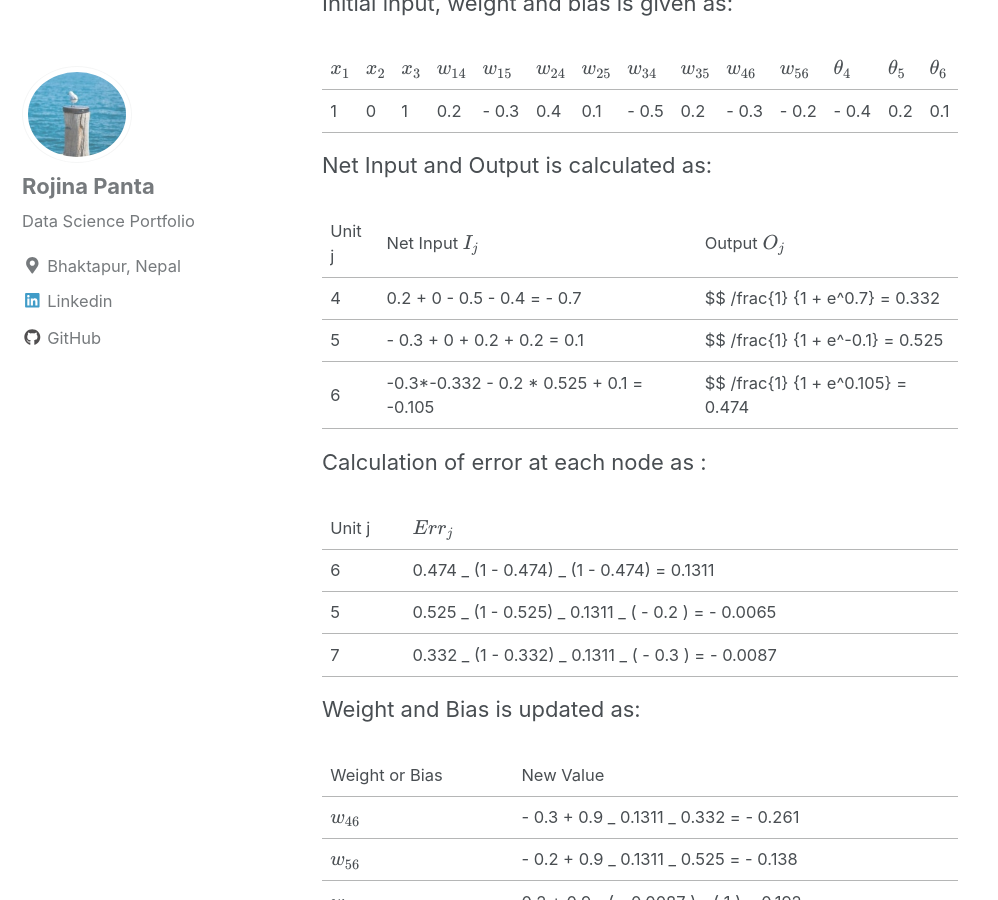
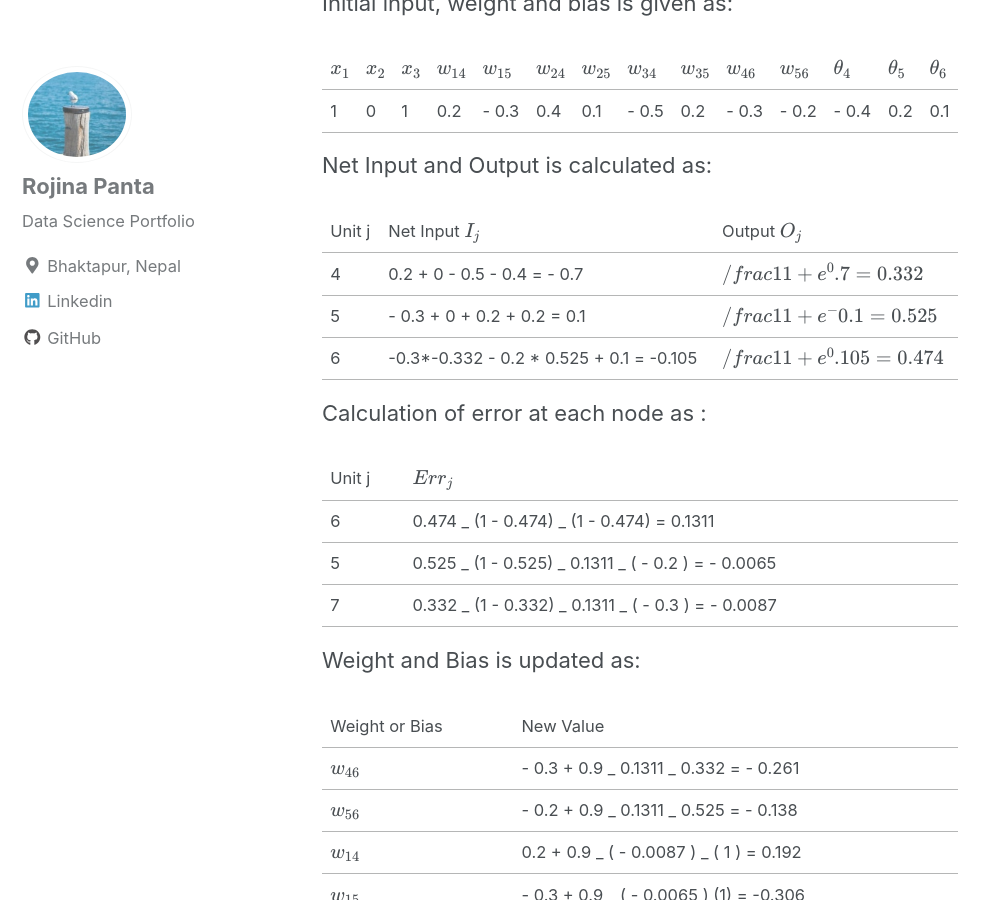
Before and after one commit to Rojina99/Rojina99.github.io, a Jekyll site: the page built from _posts/2019-06-06-Backpropagation_Algorithm.md, in a window 1280 px wide and 900 px high, scrolled down 3465 px. Shown: the whole window, without its empty margins (0-998 px from the left). Built offline with Jekyll 4.4.1, drawn with Linux system fonts in a browser that asks for light colours; cached includes are drawn as plain includes; nearby versions of some CDN libraries; formulas are drawn with MathJax 3.

```diff
--- a/_posts/2019-06-06-Backpropagation_Algorithm.md
+++ b/_posts/2019-06-06-Backpropagation_Algorithm.md
@@ -79,9 +79,9 @@ Initial input, weight and bias is given as:
 Net Input and Output is calculated as:
 
 | Unit j | Net Input $$ I_{j} $$ | Output $$ O_{j} $$ |
-| 4 | 0.2 + 0 - 0.5 - 0.4 = - 0.7 | $$ /frac{1} {1 + e^0.7} = 0.332   |
-|   5    | - 0.3 + 0 + 0.2 + 0.2 = 0.1              | $$ /frac{1} {1 + e^-0.1} = 0.525 |
-| 6 | -0.3*-0.332 - 0.2 * 0.525 + 0.1 = -0.105 | \$\$ /frac{1} {1 + e^0.105} = 0.474 |
+| 4 | 0.2 + 0 - 0.5 - 0.4 = - 0.7 | $$ /frac{1} {1 + e^0.7} = 0.332  $$ |
+| 5 | - 0.3 + 0 + 0.2 + 0.2 = 0.1 | $$ /frac{1} {1 + e^-0.1} = 0.525 $$ |
+| 6 | -0.3*-0.332 - 0.2 * 0.525 + 0.1 = -0.105 | $$ /frac{1} {1 + e^0.105} = 0.474 $$ |
 
 Calculation of error at each node as :
 
```
